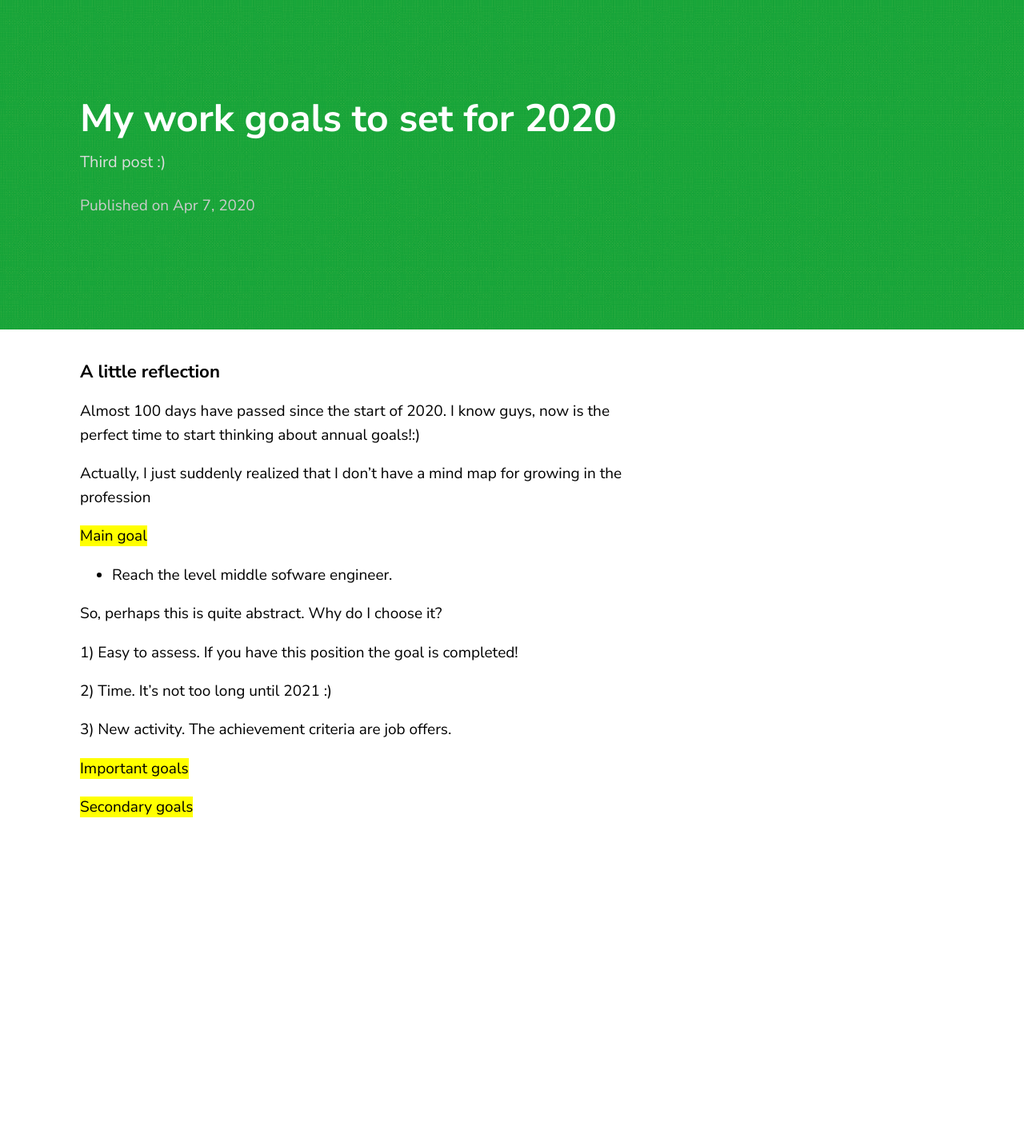
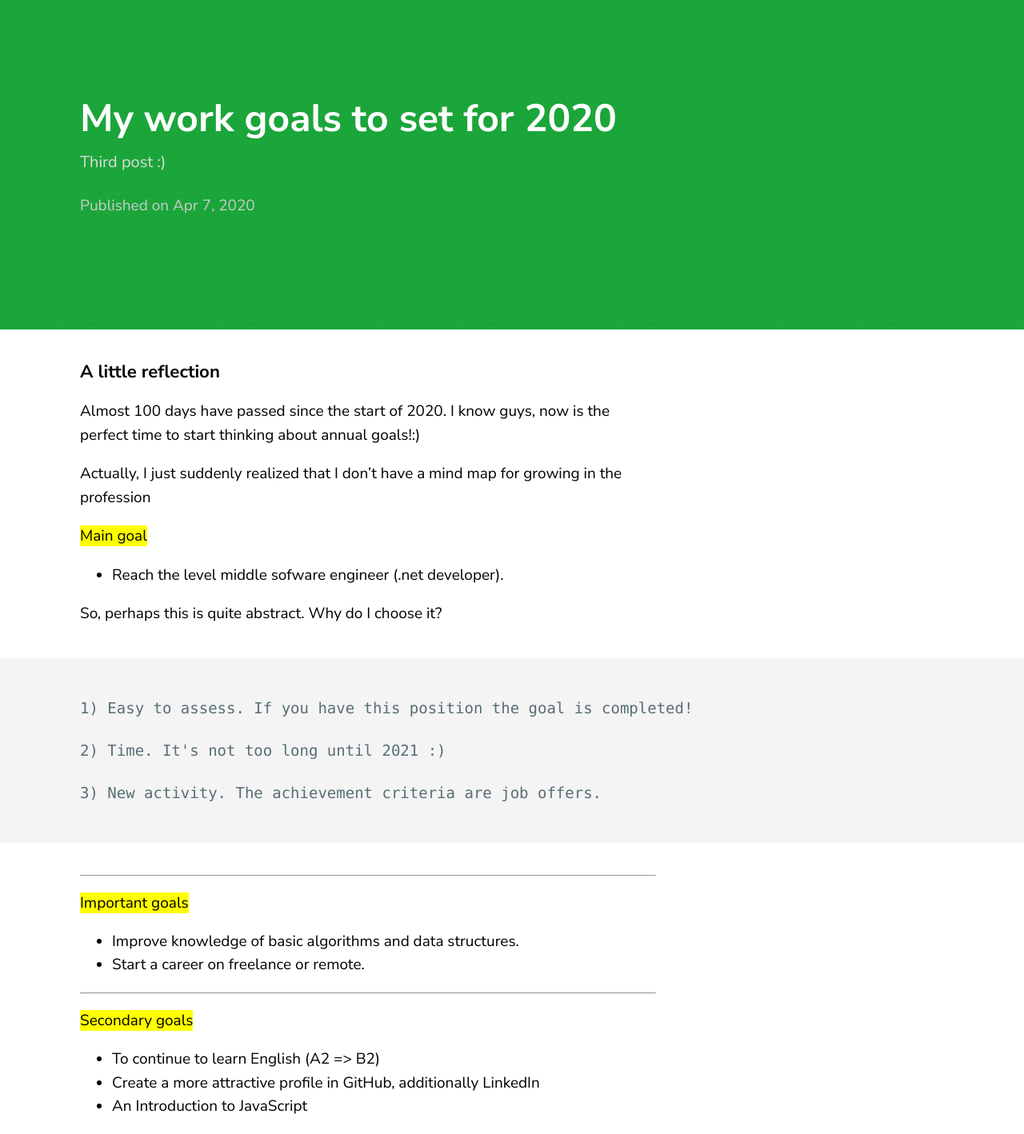
Before and after one commit to Rocket47/Rocket47.github.io, a Jekyll site: the page built from _posts/2020-03-08-third-post-goals.markdown, in a window 1280 px wide. Shown: the whole page at 80% size. Built offline with Jekyll 4.4.1, drawn with Linux system fonts in a browser that asks for light colours; before the commit the page ends 1044 px from its top, so only the background shows below that.

Commit message:
update third post 1.0.1

````diff
--- a/_posts/2020-03-08-third-post-goals.markdown
+++ b/_posts/2020-03-08-third-post-goals.markdown
@@ -12,16 +12,25 @@ Actually, I just suddenly realized that I don't have a mind map for growing in t
 
 <mark>Main goal</mark>
 
-* Reach the level middle sofware engineer.
+* Reach the level middle sofware engineer (.net developer).
 
 So, perhaps this is quite abstract. Why do I choose it?
-
+```
 1) Easy to assess. If you have this position the goal is completed!
 
 2) Time. It's not too long until 2021 :)
 
 3) New activity. The achievement criteria are job offers.
+```
+***
 
 <mark>Important goals</mark>
+* Improve knowledge of basic algorithms and data structures.
+* Start a career on freelance or remote.
+
+***
 
 <mark>Secondary goals</mark>
+* To continue to learn English (A2 => B2)
+* Сreate a more attractive profile in GitHub, additionally  LinkedIn
+* An Introduction to JavaScript
````
